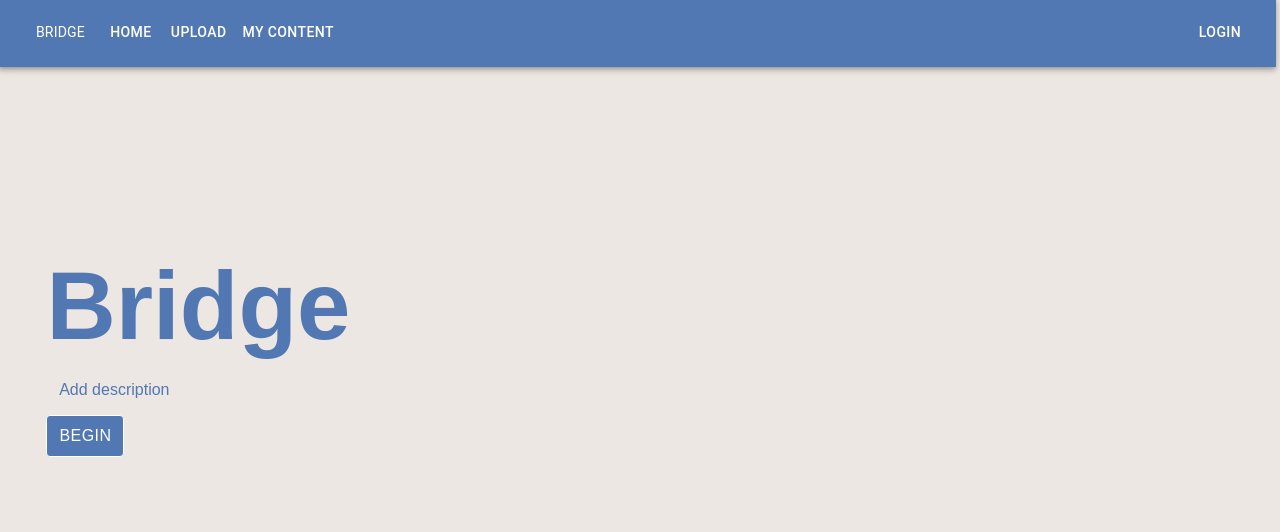
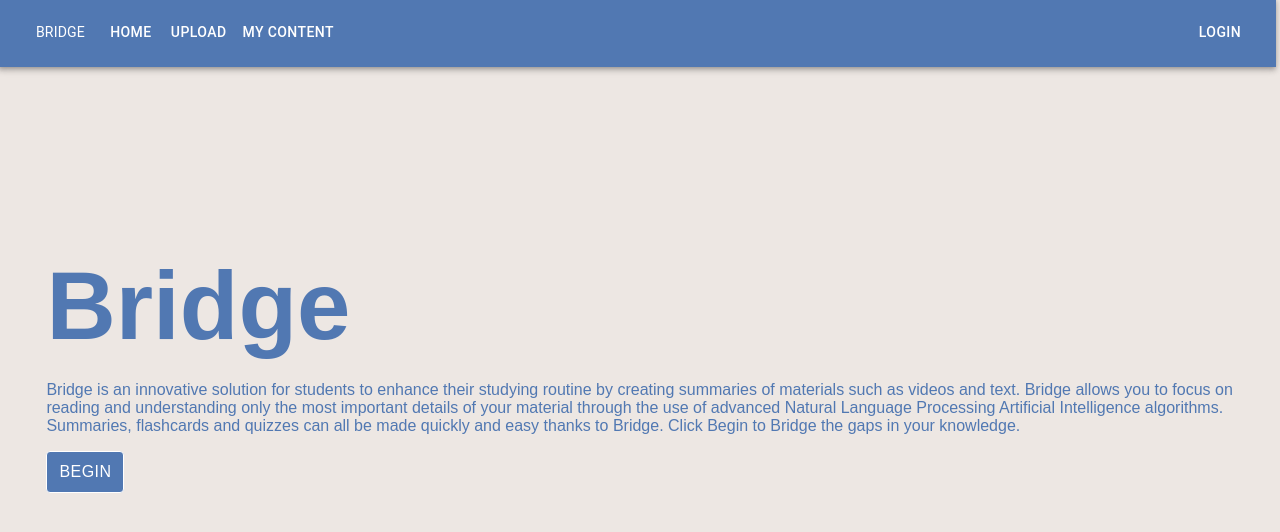
Before and after one commit to Spicy-Pineapple-Chicken-Stew/cissa-summerhack, a React (Create React App) app: page / in a window 1280 px wide. Shown: the top 532 px of the page. Built offline with nearby package versions, Linux system fonts and the light colour scheme.

Commit message:
added homepage desc

```diff
--- a/src/Pages/Home.js
+++ b/src/Pages/Home.js
@@ -19,7 +19,11 @@ function Home(props){
             <div className ='home_desc'>
                 <Slide direction={"left"} in={animationState} style={{ transformOrigin: '0 0 0' }}
                        {...(animationState ? { timeout: 1000 } : {})}>
-                    <p>Add description   </p>
+                    <p>
+                        Bridge is an innovative solution for students to enhance their studying routine by creating summaries of materials such as videos and text. Bridge allows you to focus on reading and understanding only the most important details of your material through the use of advanced Natural Language Processing Artificial Intelligence algorithms.
+                        Summaries, flashcards and quizzes can all be made quickly and easy thanks to Bridge.
+                        Click Begin to Bridge the gaps in your knowledge.
+                    </p>
                 </Slide>
 
             </div>
--- a/src/index.css
+++ b/src/index.css
@@ -31,7 +31,6 @@ body {
 
 .home_desc{
   margin-top: -7.5vh;
-  margin-left: 1vw;
 }
 
 
```
Also changed, not shown: 1 other file (tests, documents, lock files or other folders).
